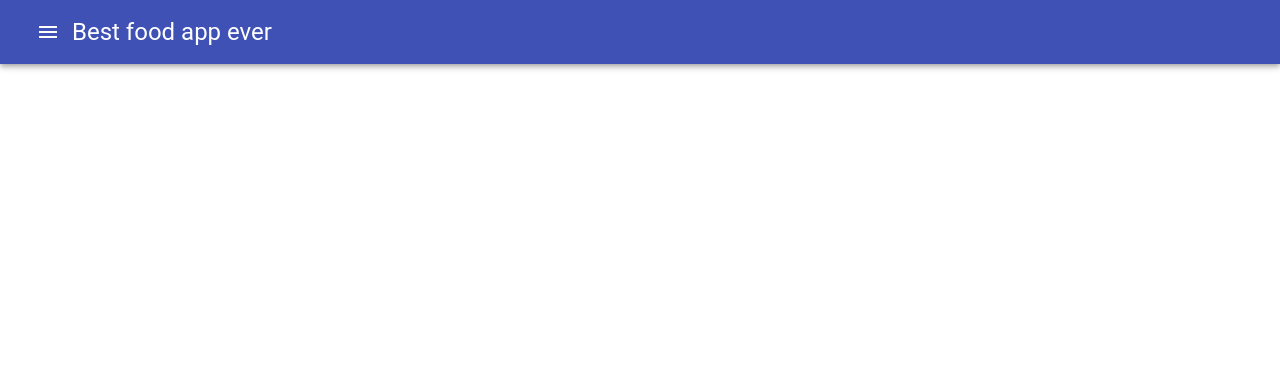
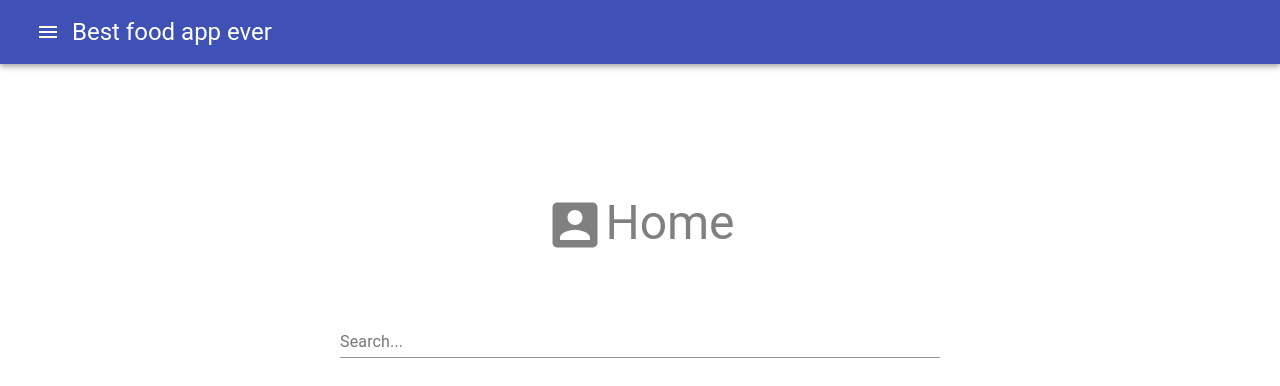
Before and after one commit to pamply/performance-workshop, a React app: page / in a window 1280 px wide. Shown: the top 386 px of the page. Built offline with nearby package versions, Linux system fonts and the light colour scheme; the HTML template or start-up script is replaced by a standard one.

Commit message:
Adding Autocomplete component

```diff
--- a/package.json
+++ b/package.json
@@ -22,6 +22,7 @@
   "homepage": "https://github.com/pamply/performance-workshop#readme",
   "dependencies": {
     "@material-ui/core": "^4.11.0",
+    "@material-ui/lab": "^4.0.0-alpha.56",
     "react": "^17.0.1",
     "react-dom": "^17.0.1",
     "react-router-dom": "^5.2.0"
--- a/src/components/core/Drawer.tsx
+++ b/src/components/core/Drawer.tsx
@@ -9,6 +9,7 @@ import {
   ExitToApp as ExitToAppIcon,
   Settings as SettingsIcon,
   AccountBox as AccountBoxIcon,
+  Home as HomeIcon,
 } from '@material-ui/icons';
 import React from 'react';
 import { useHistory } from 'react-router-dom';
@@ -20,6 +21,11 @@ interface MenuConfigItem {
 }
 
 const menuConfigItems: MenuConfigItem[] = [
+  {
+    label: 'Home',
+    path: '/',
+    Icon: HomeIcon,
+  },
   {
     label: 'Settings',
     path: '/settings',
@@ -54,7 +60,8 @@ export const DrawerMenu = ({ open, setOpen }: any) => {
               button
               key={path}
               onClick={() => {
-                history.push('/settings');
+                setOpen(false);
+                history.push(path);
               }}
             >
               <ListItemIcon>
--- /dev/null
+++ b/src/components/screens/Home.tsx
@@ -0,0 +1,48 @@
+import { Typography, TextField } from '@material-ui/core';
+import { AccountBox as AccountBoxIcon } from '@material-ui/icons';
+import { Autocomplete } from '@material-ui/lab';
+import './home.css';
+
+import React from 'react';
+export function Home() {
+  const locations = [
+    {
+      country: {
+        cities: ['Merida'],
+      },
+    },
+  ];
+  return (
+    <div className="home-container">
+      <div className="header">
+        <AccountBoxIcon fontSize={'inherit'} />
+        <Typography variant="h3">Home</Typography>
+      </div>
+      <Autocomplete
+        id="autocomplete-texfield"
+        className="autocomplete-texfield"
+        freeSolo
+        options={locations[0].country.cities}
+        renderInput={(params) => (
+          <TextField
+            {...params}
+            label="Search..."
+            margin="none"
+            variant="standard"
+            InputProps={{ ...params.InputProps, type: 'search' }}
+          />
+        )}
+        renderOption={(option) => (
+          <Typography
+            onClick={() => {
+              console.log('option', option);
+            }}
+            noWrap
+          >
+            {option}
+          </Typography>
+        )}
+      />
+    </div>
+  );
+}
--- /dev/null
+++ b/src/components/screens/home.css
@@ -0,0 +1,19 @@
+.home-container {
+    display: flex;
+    justify-content: center;
+    flex-direction: column;
+    color: gray;
+    align-items: center;
+    font-size: 60px;
+    width: 600px;
+    margin: 0 auto;
+    border-radius: 10px;
+    padding: 35px;
+}
+
+.home-container .header {
+    display: flex;
+    flex-direction: row;
+    margin-bottom: 30px;
+    padding-bottom: 25px;
+}
--- a/src/index.tsx
+++ b/src/index.tsx
@@ -4,12 +4,14 @@ import { BrowserRouter as Router, Route, Switch } from 'react-router-dom';
 import { Layout } from './components/core/Layout';
 import { Profile } from './components/screens/Profile';
 import { Settings } from './components/screens/Settings';
+import { Home } from './components/screens/Home';
 
 function App() {
   return (
     <Router>
       <Layout>
         <Switch>
+          <Route exact path="/" component={Home} />
           <Route path="/settings" component={Settings} />
           <Route path="/profile" component={Profile} />
         </Switch>
```
Also changed, not shown: 1 other file (tests, documents, lock files or other folders).
